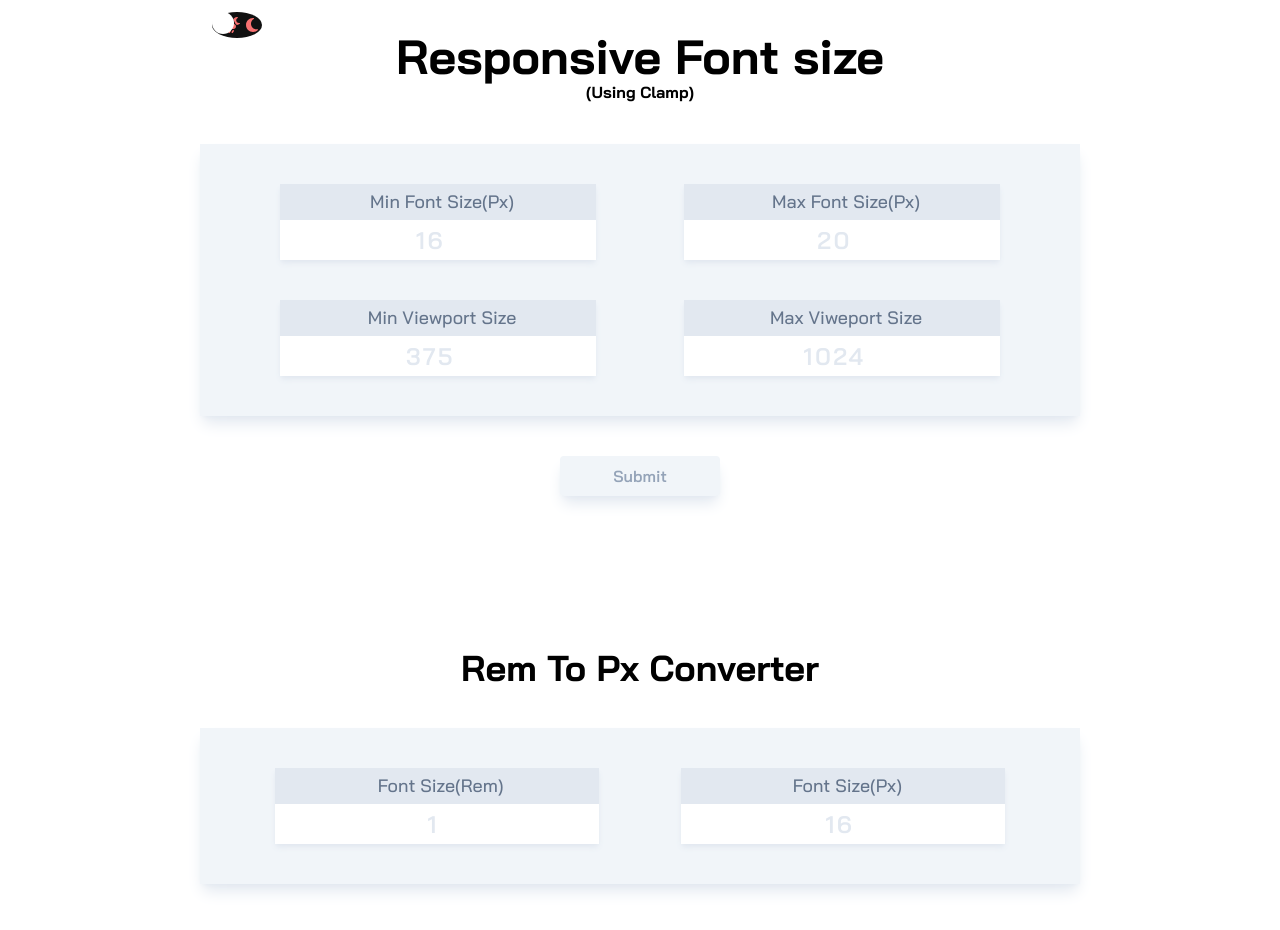
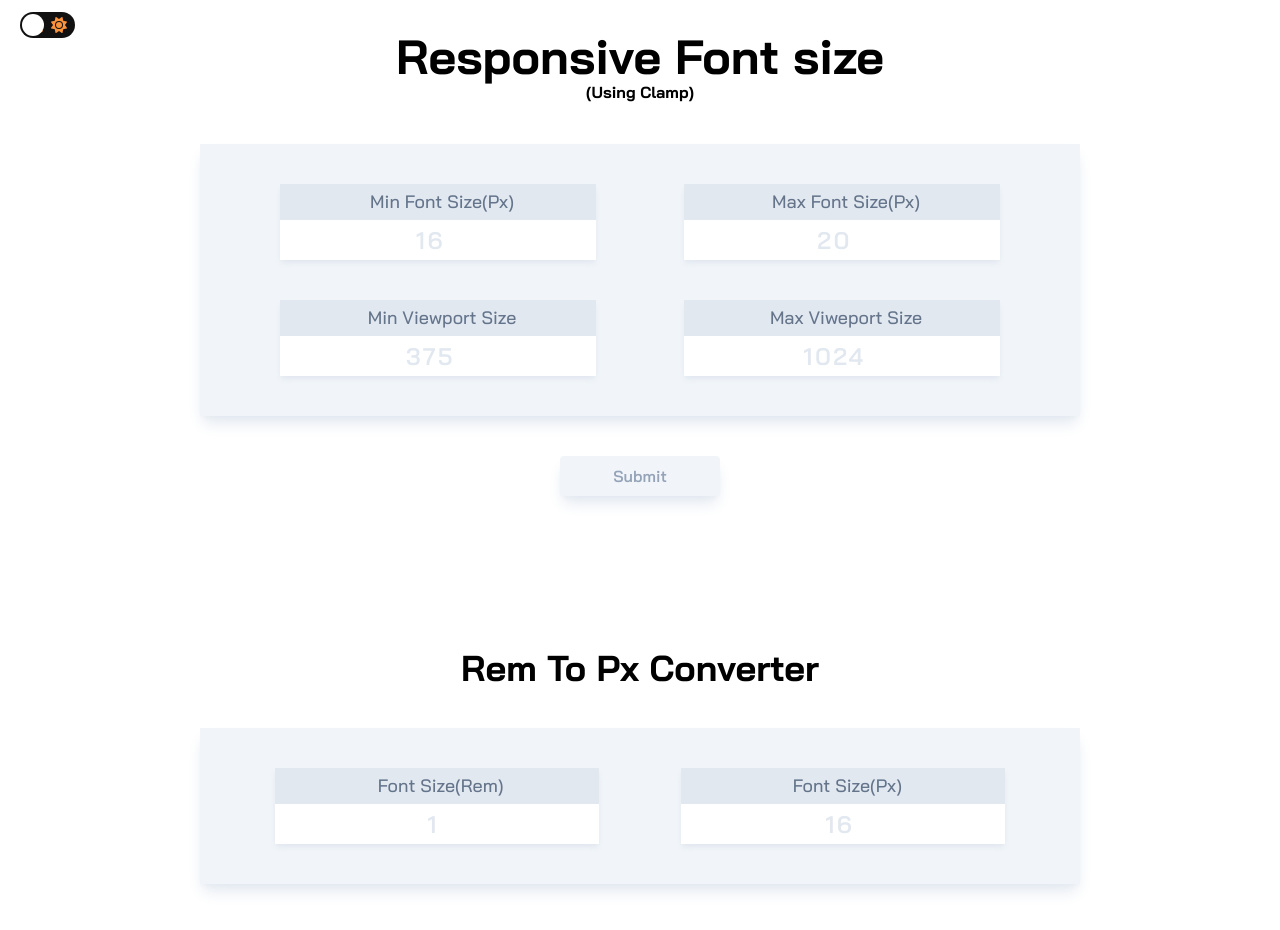
Before and after one commit to MunnaAhmed130/responsive-font-size-calculation, a React (Create React App) app: page / in a window 1280 px wide. Shown: the top 930 px of the page. Built offline with nearby package versions, Linux system fonts and the light colour scheme.

Commit message:
added dark theme styles

```diff
--- a/src/App.js
+++ b/src/App.js
@@ -1,4 +1,4 @@
-import React, { useState } from "react";
+import React from "react";
 import ResponsiveFs from "./components/ResponsiveFs";
 import RTPConverter from "./components/RTPConverter";
 import { layout } from "./styles";
--- a/src/components/RTPConverter.js
+++ b/src/components/RTPConverter.js
@@ -21,7 +21,7 @@ const RTPConverter = () => {
             <h2 className={`${styles.heading2}`}>Rem To Px Converter</h2>
             <form className={`${styles.form} my-10 `}>
                 <div
-                    className={`${styles.flexEvenly} bg-slate-100 py-10 shadow-lg shadow-slate-200`}
+                    className={`${styles.flexEvenly} bg-slate-100 dark:bg-slate-600 py-10 shadow-lg shadow-slate-200 dark:shadow-slate-600`}
                 >
                     <div
                         className={`mx-2 text-center ${styles.labelBg} xs:mb-0 mb-10`}
--- a/src/components/ResponsiveFs.js
+++ b/src/components/ResponsiveFs.js
@@ -5,6 +5,7 @@ import {
     faCloudMoonRain,
     faEnvelope,
     faMoon,
+    faSun,
 } from "@fortawesome/free-solid-svg-icons";
 import { faCopy } from "@fortawesome/free-solid-svg-icons";
 import styles from "../styles";
@@ -178,27 +179,27 @@ const ResponsiveFs = () => {
     return (
         <div className="relative mb-10  ">
             <h1 className={`${styles.heading1}`}>Responsive Font size</h1>
-            <div className="absolute top-0 left-0 ml-5 mt-3">
-                <label className="toggleDarkBtn relative bg-[#111]  w-[50px] h-[26px] rounded-[50%] p-1 flex items-center justify-between">
+            <div className="fixed z-10 top-0 left-0 ml-5 mt-3">
+                <label
+                    className="toggleDarkBtn relative bg-[#111]  w-[55px] h-[26px] rounded-[50px] p-2 flex items-center justify-between  cursor-pointer scale-200 "
+                    for="theme"
+                >
                     <input
                         type="checkbox"
-                        className="opacity-0 w-0 h-0 peer"
+                        className="opacity-0 hidden  peer"
+                        id="theme"
                         onClick={() => setIsDarkMode(!isDarkMode)}
                     />
-                    <FontAwesomeIcon icon="fa-solid fa-moon" />
                     <FontAwesomeIcon
-                        icon={faCloudMoonRain}
-                        className="text-red-400"
+                        icon={faMoon}
+                        className="text-orange-400 text-[20px]"
                     />
-                    <FontAwesomeIcon icon={faMoon} className="text-red-400" />
-                    <span
-                        className="w-[22px] h-[22px] peer-checked:translate-x-[24px] transition-all slideBtnTg rounded-[35px]
-                     cursor-pointer  absolute inset-0   bg-white "
-                    ></span>
+                    <FontAwesomeIcon icon={faSun} className="text-orange-400" />
+                    <span className="absolute w-[22px] h-[22px] peer-checked:translate-x-[29px] transition-all slideBtnTg rounded-[35px]  top-[2px] left-[2px] bg-white "></span>
                 </label>
             </div>
 
-            <span className="inline-block m-auto pb-10 font-black">
+            <span className="inline-block m-auto pb-10 font-black dark:text-slate-300">
                 (Using Clamp)
             </span>
 
@@ -206,8 +207,8 @@ const ResponsiveFs = () => {
                 className={`${styles.form} flex flex-col `}
                 onSubmit={handleSubmit}
             >
-                <div className="shadow-lg shadow-slate-200">
-                    <div className={`${styles.flexEvenly} ${styles.bg}`}>
+                <div className="shadow-lg shadow-slate-200 dark:shadow-slate-600">
+                    <div className={`${styles.flexEvenly} ${styles.bg} `}>
                         <div className="relative">
                             <div
                                 className={`${styles.marginXT} text-center ${styles.labelBg} `}
@@ -331,26 +332,26 @@ const ResponsiveFs = () => {
                     showError === true && "hidden"
                 } absolute mx-auto inset-x-0  `}
             >
-                <p className=" inline-block sm:text-lg text-base text-center mt-10 font-medium tracking-wide text-zinc-500 bg-slate-100 rounded px-5  py-3 shadow-lg ">
+                <p className=" inline-block sm:text-lg text-base text-center mt-10 font-medium tracking-wide text-zinc-500 dark:text-slate-300 bg-slate-100 dark:bg-slate-600 rounded px-5  py-3 shadow-lg dark:shadow-slate-600">
                     {showError === false && `${responsiveFs}`}
                     <div className="relative inline-block group ml-5">
                         <button
                             onClick={copyText}
                             className={`${
                                 textCopied === true
-                                    ? "text-slate-500"
-                                    : "text-slate-400"
-                            }    border-2 border-slate-300 px-1 rounded  hover:text-slate-500  `}
+                                    ? "text-slate-500 dark:text-slate-400"
+                                    : "text-slate-400 dark:text-slate-300"
+                            }    border-2 border-slate-300 dark:border-slate-400 px-1 rounded  hover:text-slate-500 dark:hover:text-slate-400  `}
                         >
                             <FontAwesomeIcon icon={faCopy} />
                         </button>
                         <div className="absolute bottom-full mx-auto inset-x-0  flex-col items-center hidden group-hover:flex mb-5">
-                            <span className=" relative  flex flex-col items-center -mb-2 whitespace-nowrap  bg-slate-400  text-slate-100 text-sm p-2 rounded ">
+                            <span className=" relative  flex flex-col items-center -mb-2 whitespace-nowrap  bg-slate-400 dark:bg-slate-600 text-slate-100 dark:text-slate-300 text-sm p-2 rounded ">
                                 {textCopied === true
                                     ? "Copied"
                                     : "Click to copy"}
                             </span>
-                            <div class="w-3 h-3    rotate-45 bg-slate-400"></div>
+                            <div class="w-3 h-3 rotate-45 bg-slate-400 dark:bg-slate-600"></div>
                         </div>
                     </div>
                 </p>
--- a/src/index.css
+++ b/src/index.css
@@ -77,54 +77,3 @@ code {
     font-family: source-code-pro, Menlo, Monaco, Consolas, "Courier New",
         monospace;
 }
-
-.toggleDarkBtn {
-    /* position: relative;
-    display: inline-block;
-    width: 65px;
-    height: 41px; */
-}
-.toggleDarkBtn input {
-    /* opacity: 0;
-    width: 0;
-    height: 0; */
-}
-.slideBtnTg {
-    /* position: absolute; */
-    /* cursor: pointer; */
-    /* top: 0;
-    left: 0;
-    right: 0;
-    bottom: 0; */
-    /* background-color: rgb(0, 0, 0); */
-    -webkit-transition: 0.5s;
-    transition: 0.5s;
-}
-/* .slideBtnTg:before {
-    position: absolute;
-    content: "";
-    height: 22px;
-    width: 22px;
-    top: 2px;
-    left: 2px;
-    -webkit-transition: 0.5s;
-    transition: 0.5s;
-    background-color: white;
-} */
-/* input:checked + .slideBtnTg {
-    background-color: #1d1e1f;
-}
-input:focus + .slideBtnTg {
-    box-shadow: 0 0 1px #054c85;
-} */
-input:checked + .slideBtnTg:before {
-    /* -webkit-transform: translateX(26px);
-    -ms-transform: translateX(26px);
-    transform: translateX(26px); */
-}
-/* .slideBtnTg.round {
-    border-radius: 35px;
-}
-.slideBtnTg.round:before {
-    border-radius: 50%;
-} */
--- a/src/styles.js
+++ b/src/styles.js
@@ -1,19 +1,22 @@
 const styles = {
     boxWidth: "max-w-4xl mx-auto",
-    heading1: "xs:text-4xl sm:text-5xl text-3xl font-black pt-8 ",
-    heading2: "sm:text-4xl xs:text-3xl text-2xl text-2xl font-black pt-8",
+    heading1: `xs:text-4xl sm:text-5xl text-3xl font-black pt-8 dark:text-white`,
+    heading2:
+        "sm:text-4xl xs:text-3xl text-2xl text-2xl font-black pt-8 dark:text-white",
     form: `rounded-lg xxs:w-full px-2`,
     flexEvenly: "flex flex-col justify-evenly xs:flex-row",
-    bg: "bg-slate-100",
+    bg: "bg-slate-100 dark:bg-slate-600",
     border: "solid focus:outline-0 focus:border-slate-500  ",
-    placeholder: "placeholder:text-center placeholder:text-slate-200 ",
-    label: "pl-2 sm:text-lg text-base font-medium text-slate-500 text-center w-full block py-1",
-    labelBg: "bg-slate-200 shadow-md shadow-slate-200",
-    input: "caret-slate-300 text-gray-400 w-full font-semibold text-center py-1 tracking-widest sm:text-2xl text-xl focus:text-sky-300",
-    error: "text-base text-center tracking-wide text-red-600 font-medium bg-orange-0 absolute margin-x-auto inset-x-0",
-    button: "font-semibold bg-slate-100 text-slate-400 rounded transition shadow-lg shadow-slate-200",
+    placeholder:
+        "placeholder:text-center placeholder:focus:text-transparent placeholder:text-slate-200 dark:placeholder:opacity-[.2]",
+    label: "pl-2 sm:text-lg text-base font-medium text-slate-500 dark:text-slate-300 text-center w-full block py-1",
+    labelBg:
+        "bg-slate-200 dark:bg-slate-500 shadow-md shadow-slate-200 dark:shadow-slate-700",
+    input: "caret-slate-300 dark:caret-slate-300 text-gray-400 dark:text-gray-200 dark:bg-slate-400 w-full font-semibold text-center py-1 tracking-widest sm:text-2xl text-xl focus:text-sky-300 dark:focus:text-indigo-500 ",
+    error: "text-base text-center tracking-wide text-red-600 dark:text-slate-200 font-medium bg-orange-0 absolute margin-x-auto inset-x-0",
+    button: "font-semibold bg-slate-100 dark:bg-slate-600 text-slate-400 dark:text-slate-300 rounded transition shadow-lg shadow-slate-200 dark:shadow-slate-600",
     buttonHover:
-        "hover:bg-slate-300 hover:text-slate-700 hover:shadow-slate-300",
+        "dark:hover:bg-slate-700 hover:bg-slate-300 hover:text-slate-700 hover:shadow-slate-300",
     borderLine: "border border-black",
     marginXT: "mx-2 mt-10",
 };
```
